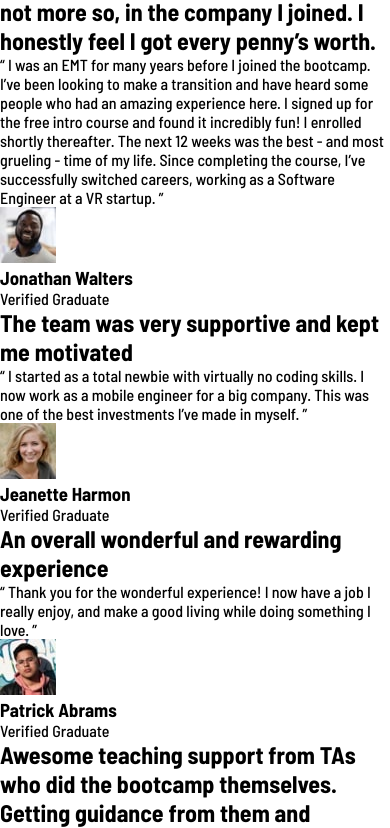
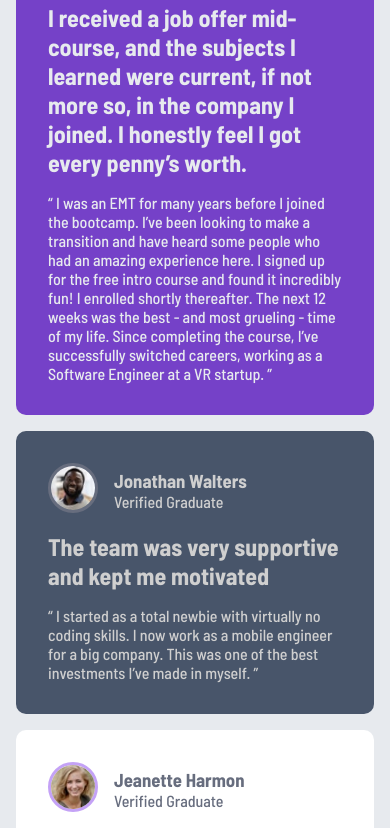
Before and after one commit to itunumide/testimonials-grid-section-main, a plain HTML site: page index.html in a window 390 px wide. Shown: the part 162-990 px from the top of the page. Drawn offline with Linux system fonts and the light colour scheme.

Commit message:
working on the mobile view css

```diff
--- a/index.css
+++ b/index.css
@@ -18,7 +18,65 @@
 body {
   max-width: 1440px;
   font-family: 'Barlow Semi Condensed', sans-serif;
-font-weight: 500;
+ font-weight: 500;
+ background: var(--Grey-100);
+ color: var(--Grey-100);
+
+}
+.testimonial-grid{
+    padding: 1rem;
+    margin: 2rem 0px;
+}
+.testimonial-card{
+    display: flex;
+    flex-direction: column;
+    gap: 1rem;
+    margin: 1rem 0px;
+    padding: 2rem;
+    border-radius: 10px;
+}
+.card__avatar-wrapper{
+    width: 50px;
+    img{
+        width: 100%;
+        border-radius: 50%;
+        border: 3px solid transparent;
+    }
+}
+.card--purple{
+    background: var(--Purple-500);
+    img{
+        border-color: var(--Purple-300);
+    }
+}
+.card--dark{
+    background: var(--Grey-500);
+    color: var(--Grey-200);
+    img{
+        border-color: var(--Grey-400);
+    }
+}.card--white{
+    background: var(--White);
+    color: var(--Grey-400);
+    img{
+        border-color: var(--White);
+    }
+}.card--blue{
+    background: var(--Dark-blue);
+    img{
+        border-color: var(--Purple-500);
+    }
+}.card--white{
+    background: var(--White);
+    color: var(--Grey-400);
+    img{
+        border-color: var(--Purple-300);
+    }
+}
+.card__header{
+ display: flex;
+ gap: 1rem;
+ align-items: center;
 }
 .attribution {
   font-size: 11px;
--- a/index.html
+++ b/index.html
@@ -24,7 +24,7 @@
   <body>
     <main class="testimonial-grid">
       <!-- Daniel Clifford -->
-      <article class="testimonial card card--purple">
+      <article class="testimonial-card card--purple">
         <div class="card__header">
           <div class="card__avatar-wrapper">
             <img
@@ -55,7 +55,7 @@
       </article>
 
       <!-- Jonathan Walters -->
-      <article class="testimonial card card--dark">
+      <article class="testimonial-card card--dark">
         <div class="card__header">
           <div class="card__avatar-wrapper">
             <img
@@ -80,7 +80,7 @@
       </article>
 
       <!-- Jeanette Harmon -->
-      <article class="testimonial card card--white">
+      <article class="testimonial-card card--white">
         <div class="card__header">
           <div class="card__avatar-wrapper">
             <img
@@ -104,7 +104,7 @@
       </article>
 
       <!-- Patrick Abrams -->
-      <article class="testimonial card card--blue">
+      <article class="testimonial-card card--blue">
         <div class="card__header">
           <div class="card__avatar-wrapper">
             <img
@@ -134,7 +134,7 @@
       </article>
 
       <!-- Kira Whittle -->
-      <article class="testimonial card card--white card--tall">
+      <article class="testimonial-card card--white card--tall">
         <div class="card__header">
           <div class="card__avatar-wrapper">
             <img
@@ -171,7 +171,7 @@
       Challenge by
       <a href="https://www.frontendmentor.io?ref=challenge" target="_blank"
         >Frontend Mentor</a
-      >. Coded by <a href="#">Your Name Here</a>.
+      >. Coded by <a href="https://itunu-i-raji.vercel.app/">Itunumide</a>.
     </div>
   </body>
 </html>
```
